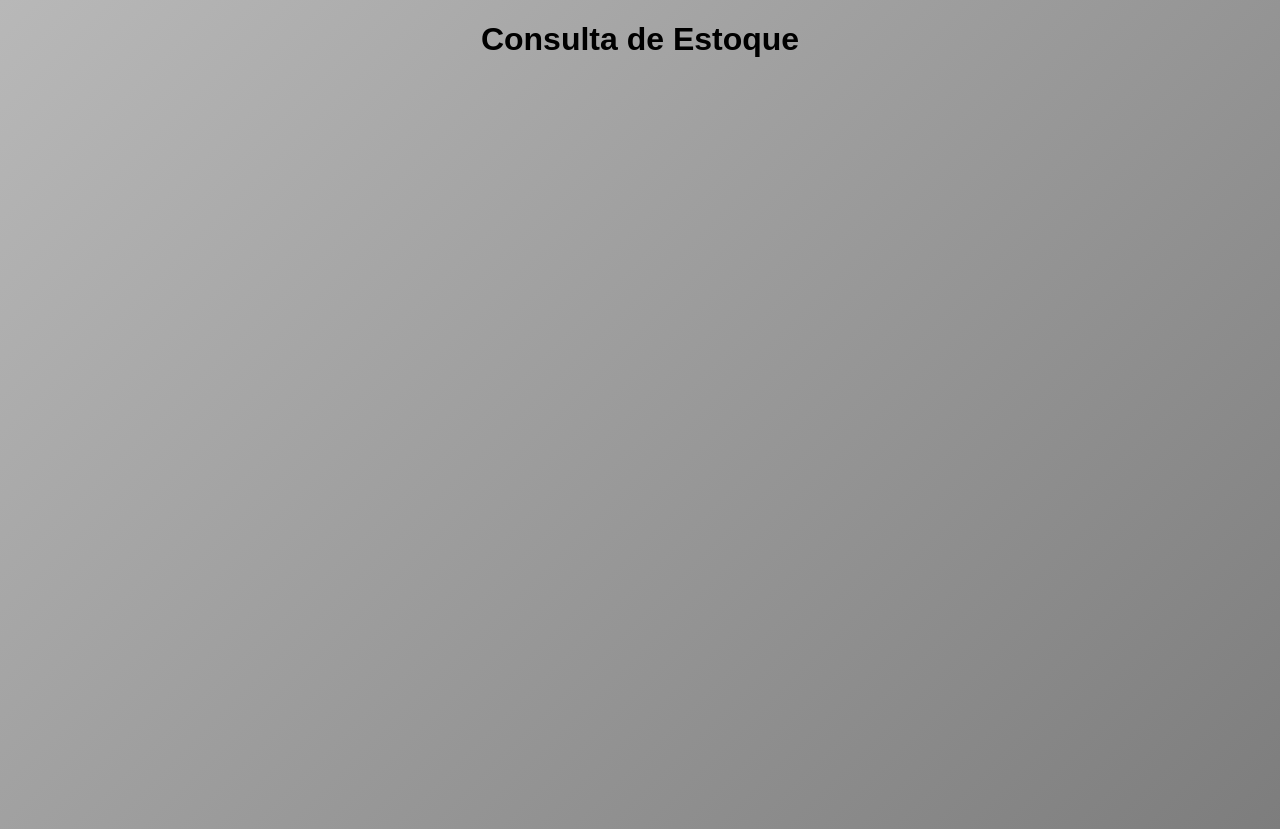
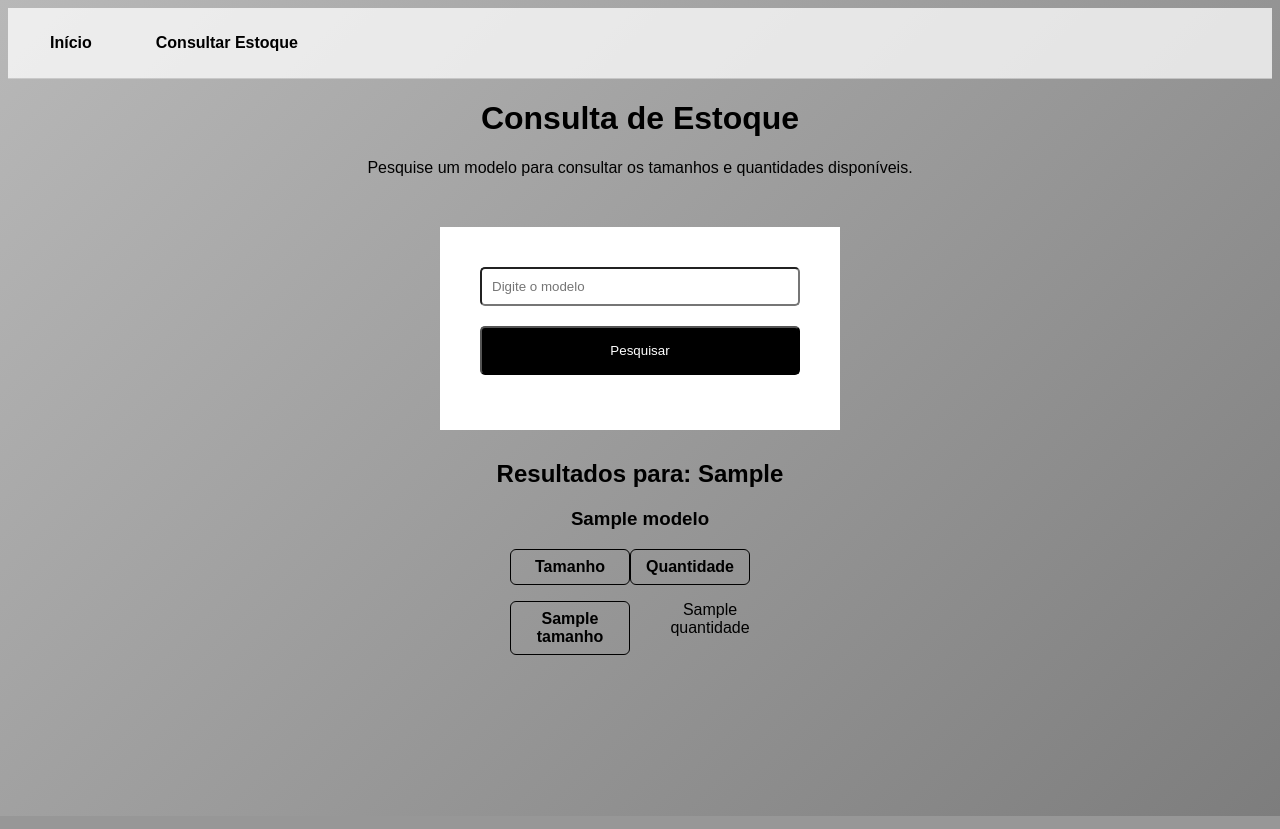
Before and after one commit to JoaoBonfimDev/projeto-excessos-estoque, a Flask app: template templates/consulta.html in a window 1280 px wide. Run offline with Flask 3, Linux system fonts and the light colour scheme; the template is opened without the code that fills it: most values are stand-ins (such as "Sample title", 1, 10 or a date in 2020).

Commit message:
Adiciona consulta e sicronizacao do estoque

```diff
--- a/app.py
+++ b/app.py
@@ -21,7 +21,47 @@ def inicio():
     return render_template('index.html')
 @app.route("/consulta")
 def consulta():
-    return render_template("consulta.html")
+
+    modelo_pesquisado = request.args.get("modelo", "")
+
+    conexao = sqlite3.connect("estoque.db")
+
+    if modelo_pesquisado:
+        produtos = conexao.execute(
+            """
+            SELECT modelo, tamanho, quantidade
+            FROM estoque
+            WHERE modelo LIKE ?
+            ORDER BY modelo, tamanho
+            """,
+            (f"%{modelo_pesquisado}%",)
+        ).fetchall()
+
+    else:
+        produtos = []
+
+    produtos_agrupados ={}
+
+    for produto in produtos:
+
+        modelo = produto[0]
+        tamanho = produto[1]
+        quantidade = produto[2]
+        if modelo not in produtos_agrupados:
+            produtos_agrupados[modelo] = []
+
+        produtos_agrupados[modelo].append(
+            (tamanho,quantidade)
+        )
+
+    conexao.close()
+
+    return render_template(
+        "consulta.html",
+        produtos=produtos,
+        produtos_agrupados=produtos_agrupados,
+        modelo_pesquisado=modelo_pesquisado
+    )
 
 @app.route("/movimentar", methods=["POST"])
 def movimentar():
--- a/static/style.css
+++ b/static/style.css
@@ -78,8 +78,18 @@ button:hover{
     line-height: 1.5;
 }
 @media (max-width: 600px) {
+    .menu-principal {
+    padding: 12px 15px;
+    gap: 15px;
+}
+
+.menu-principal a {
+    font-size: 14px;
+    padding: 6px 8px;
+}
     body {
         padding-top: 90px;
+
     }
     form {
         width: 90%;
@@ -98,3 +108,128 @@ button:hover{
     }
 
 }
+
+.cabecalho-tamanhos {
+    display: grid;
+    grid-template-columns: 120px 120px;
+
+    width: 260px;
+    margin: 0 auto 10px auto;
+
+    font-weight: bold;
+}
+
+.tamanhos-modelo {
+    width: 260px;
+    margin: 0 auto 40px auto;
+}
+
+.tamanho-item {
+    display: grid;
+    grid-template-columns: 120px 120px;
+    gap: 20px;
+
+    padding: 6px 0;
+
+}
+
+.cabecalho-tamanhos span,
+.numero-tamanho {
+    display: inline-block;
+
+    padding: 8px 12px;
+
+    border: 1px solid black;
+    border-radius: 6px;
+
+    text-align: center;
+    font-weight: bold;
+}
+
+
+.quantidade-tamanho {
+    text-align: center;
+
+}
+.menu-principal{
+    width: 100%;
+    padding: 18px 30px;
+
+    display: flex;
+    gap: 40px;
+
+    text-align: left;
+
+    background-color: rgba(255, 255, 255, 0.75);
+
+    border-bottom: 1px solid rgba(0, 0, 0, 0.15);
+}
+
+.menu-principal a {
+    color: black;
+    text-decoration: none;
+
+    font-size: 16px;
+    font-weight: bold;
+
+    padding: 8px 12px;
+
+    transition: 0.2s;
+}
+
+.menu-principal a:hover {
+    background-color: black;
+    color: white;
+
+    border-radius: 5px;
+}
+
+.modelos-destaque {
+    display: flex;
+    justify-content: center;
+    gap: 20px;
+    flex-wrap: wrap;
+
+    margin-top: 25px;
+}
+
+.card-modelo {
+    width: 180px;
+
+    display: flex;
+    flex-direction: column;
+    align-items: center;
+
+    background-color: rgba(255, 255, 255, 0.80);
+
+    border-radius: 10px;
+    overflow: hidden;
+
+    text-decoration: none;
+    color: black;
+
+    font-size: 18px;
+    font-weight: bold;
+
+    box-shadow: 0 8px 20px rgba(0, 0, 0, 0.15);
+
+    transition: 0.2s;
+}
+
+.card-modelo img {
+    width: 100%;
+    height: 140px;
+
+    object-fit: contain;
+
+    background-color: white;
+}
+
+.card-modelo span {
+    padding: 12px;
+}
+
+.card-modelo:hover {
+    transform: translateY(-4px);
+    background-color: white;
+}
--- a/templates/consulta.html
+++ b/templates/consulta.html
@@ -1,16 +1,134 @@
 <!DOCTYPE html>
-<html lang=""pt-BR">
-    <head>
-        <meta charset="UTF-8">
-        <meta name="viewport" content="width=device-width, initial-scale=1.0">
-        <title>Consulta de Estoque</title>
+
+<html lang="pt-BR">
+
+<head>
+    <meta charset="UTF-8">
+
+    <meta name="viewport" content="width=device-width, initial-scale=1.0">
+
+    <title>Consulta de Estoque</title>
 
     <link rel="stylesheet" href="{{ url_for('static', filename='style.css') }}">
 </head>
 
 <body>
+    <nav class="menu-principal">
+    <a href="/">Início</a>
+    <a href="/consulta">Consultar Estoque</a>
+</nav>
 
     <h1>Consulta de Estoque</h1>
+
+    <p>
+        Pesquise um modelo para consultar os tamanhos e quantidades disponíveis.
+    </p>
+
+    <form action="{{ url_for('consulta') }}" method="get">
+
+        <input
+            type="text"
+            name="modelo"
+            placeholder="Digite o modelo"
+        >
+
+        <button type="submit">
+            Pesquisar
+        </button>
+
+    </form>
+    {% if not modelo_pesquisado %}
+
+    <h2>Pode ser do seu interesse</h2>
+<div class="modelos-destaque">
+
+    <a class="card-modelo" href="/consulta?modelo=RECIFE">
+        <img
+            src="{{ url_for('static', filename='imagens/recife.png') }}"
+            alt="RECIFE"
+        >
+        <span>RECIFE</span>
+    </a>
+
+    <a class="card-modelo" href="/consulta?modelo=V-90">
+        <img
+            src="{{ url_for('static', filename='imagens/v90.png') }}"
+            alt="V-90"
+        >
+        <span>V-90</span>
+    </a>
+
+    <a class="card-modelo" href="/consulta?modelo=CAMPO">
+        <img
+            src="{{ url_for('static', filename='imagens/campo.png') }}"
+            alt="CAMPO"
+        >
+        <span>CAMPO</span>
+    </a>
+
+    <a class="card-modelo" href="/consulta?modelo=V-10">
+        <img
+            src="{{ url_for('static', filename='imagens/v10.png') }}"
+            alt="V-10"
+        >
+        <span>V-10</span>
+    </a>
+
+</div>
+
+{% endif %}
+
+
+    {% if modelo_pesquisado %}
+
+        <h2>
+            Resultados para: {{ modelo_pesquisado }}
+        </h2>
+
+        {% if produtos_agrupados %}
+
+            {% for modelo, tamanhos in produtos_agrupados.items() %}
+
+                <h3>
+                    {{ modelo }}
+                </h3>
+
+                <div class="cabecalho-tamanhos">
+                    <span>Tamanho</span>
+                    <span>Quantidade</span>
+                </div>
+
+                <div class="tamanhos-modelo">
+
+                    {% for tamanho, quantidade in tamanhos %}
+
+                        <div class="tamanho-item">
+
+                            <span class="numero-tamanho">
+                                {{ tamanho }}
+                            </span>
+
+                            <span class="quantidade-tamanho">
+                                {{ quantidade }}
+                            </span>
+
+                        </div>
+
+                    {% endfor %}
+
+                </div>
+
+            {% endfor %}
+
+        {% else %}
+
+            <p>
+                Nenhum produto encontrado.
+            </p>
+
+        {% endif %}
+
+    {% endif %}
 
 </body>
 
--- a/templates/index.html
+++ b/templates/index.html
@@ -7,7 +7,10 @@
 
     </head>
     <body>
-
+        <nav class="menu-principal">
+    <a href="/">Início</a>
+    <a href="/consulta">Consultar Estoque</a>
+</nav>
 
 
         <h1>Controle dos Excessos</h1>
```
Also changed, not shown: importar_estoque.py (+52 -0 lines), readme.md, 1 other file.
